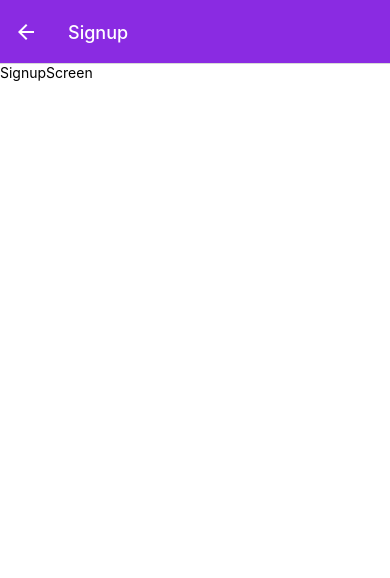
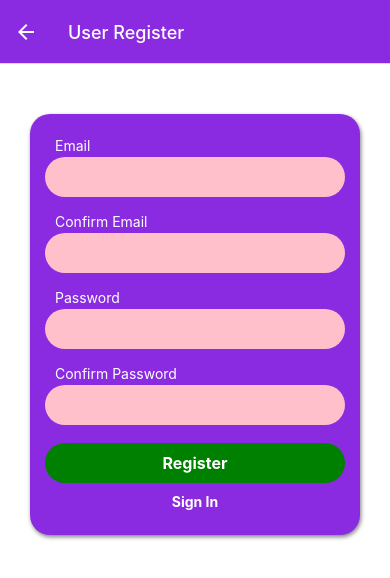
Before and after one commit to sabata06/reactNative-Firebase-Auth-App, a React Native app: screen /Signup in a window 390 px wide. Shown: the top 578 px of the page. Built offline with nearby package versions, Linux system fonts and the light colour scheme.

Commit message:
form finished

```diff
--- a/App.js
+++ b/App.js
@@ -25,7 +25,13 @@ function NormalStack() {
           headerTitle: "User Login",
         }}
       />
-      <Stack.Screen name="Signup" component={SignupScreen} />
+      <Stack.Screen
+        options={{
+          headerTitle: "User Register",
+        }}
+        name="Signup"
+        component={SignupScreen}
+      />
     </Stack.Navigator>
   );
 }
--- a/components/AuthContent.jsx
+++ b/components/AuthContent.jsx
@@ -2,13 +2,24 @@ import { StyleSheet, Text, View } from 'react-native'
 import React from 'react'
 import AuthForm from './AuthForm'
 import ButtonWhite from './ButtonWhite'
+import {useNavigation} from "@react-navigation/native"
 
 export default function AuthContent({isLogin}) {
+  const navigation = useNavigation()
+
+const switchScreen = () =>{
+  if(isLogin){
+    navigation.navigate("Signup")
+  }else{
+    navigation.navigate("Login")
+  }
+}
+
   return (
     <View style={styles.container} >
         <AuthForm isLogin={isLogin}/>
         <View>
-            <ButtonWhite>
+            <ButtonWhite onPress={switchScreen} >
                 {isLogin ? "Create New User" : "Sign In"}
             </ButtonWhite>
         </View>
--- a/components/AuthForm.jsx
+++ b/components/AuthForm.jsx
@@ -5,7 +5,9 @@ import Button from "./Button";
 
 export default function AuthForm({ isLogin }) {
   const [enteredEmail, setEnteredEmail] = useState("");
-  const [enteredPassword, setEnteredPassword] = useState("")
+  const [enteredPassword, setEnteredPassword] = useState("");
+  const [enteredConfirmEmail, setEnteredConfirmEmail] = useState("");
+  const [enteredConfirmPassword, setEnteredConfirmPassword] = useState("");
 
   function updateInput(inputType, enteredValue) {
     switch (inputType) {
@@ -14,6 +16,12 @@ export default function AuthForm({ isLogin }) {
         break;
       case "password":
         setEnteredPassword(enteredValue);
+        break;
+      case "confirmEmail":
+        setEnteredConfirmEmail(enteredValue);
+        break;
+      case "confirmPassword":
+        setEnteredConfirmPassword(enteredValue);
         break;
     }
   }
@@ -26,24 +34,36 @@ export default function AuthForm({ isLogin }) {
         onUpdateValue={updateInput.bind(this, "email")}
         value={enteredEmail}
       />
+      {!isLogin && (
+        <Input
+          label="Confirm Email"
+          keyboardType="email-adress"
+          onUpdateValue={updateInput.bind(this, "confirmEmail")}
+          value={enteredConfirmEmail}
+        />
+      )}
       <Input
         label="Password"
         secure
-        keyboardType="email-adress"
         onUpdateValue={updateInput.bind(this, "password")}
         value={enteredPassword}
       />
+      {!isLogin && (
+        <Input
+          label="Confirm Password"
+          onUpdateValue={updateInput.bind(this, "confirmPassword")}
+          value={enteredConfirmPassword}
+        />
+      )}
       <View style={styles.buttons}>
-        <Button>
-          {isLogin ? "Login" : "Register"}
-        </Button>
+        <Button>{isLogin ? "Login" : "Register"}</Button>
       </View>
     </View>
   );
 }
 
 const styles = StyleSheet.create({
-  buttons:{
-    marginTop:10
-  }
+  buttons: {
+    marginTop: 10,
+  },
 });
--- a/components/ButtonWhite.jsx
+++ b/components/ButtonWhite.jsx
@@ -1,9 +1,10 @@
 import { Pressable, StyleSheet, Text, View } from "react-native";
 import React from "react";
 
-export default function ButtonWhite({ children }) {
+export default function ButtonWhite({ children, onPress }) {
   return (
     <Pressable
+    onPress={onPress}
       style={({ pressed }) => [styles.button, pressed && styles.pressed]}
     >
       <View>
--- a/screens/SignupScreen.jsx
+++ b/screens/SignupScreen.jsx
@@ -1,11 +1,11 @@
 import { StyleSheet, Text, View } from 'react-native'
 import React from 'react'
+import AuthContent from '../components/AuthContent'
 
 export default function SignupScreen() {
   return (
-    <View>
-      <Text>SignupScreen</Text>
-    </View>
+
+   <AuthContent/>
   )
 }
 
```
